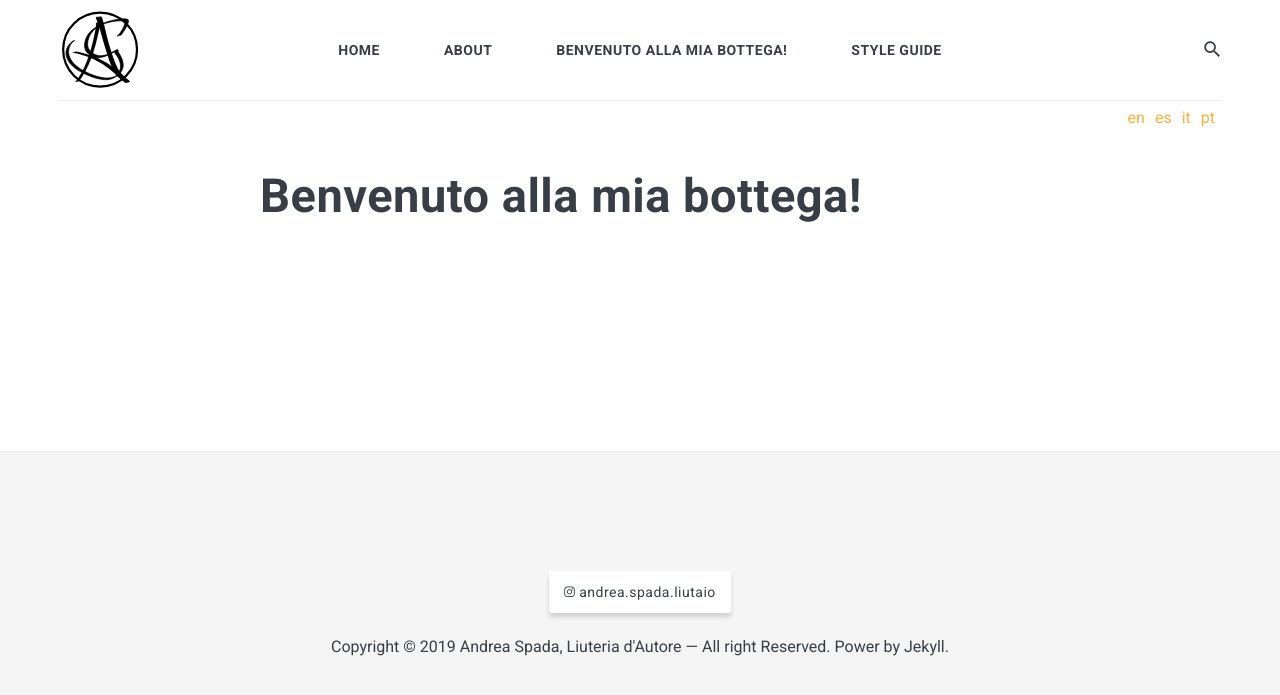
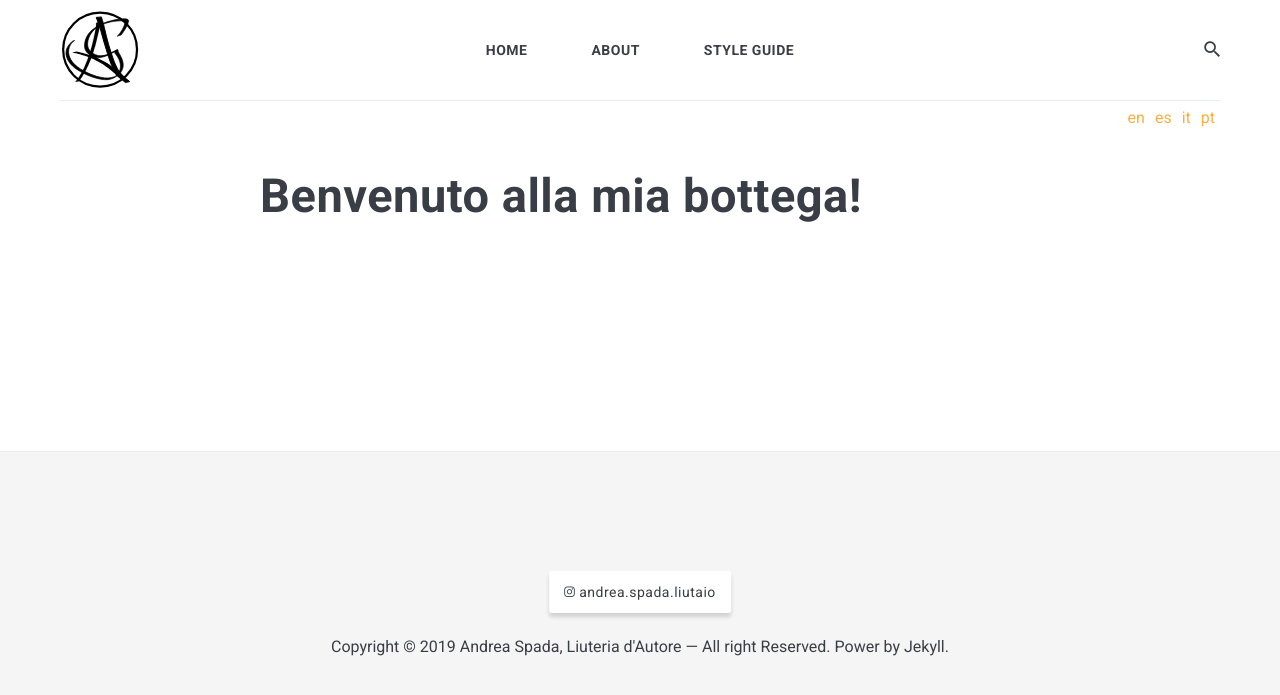
Before and after one commit to andreaspada/Multilanguage-Jekyll, a Jekyll site: the page built from _pages/it/index.md, in a window 1280 px wide. Shown: the top 695 px of the page. Built offline with Jekyll 4.4.1, drawn with Linux system fonts in a browser that asks for light colours; nearby versions of some CDN libraries.

Commit message:
Fixed submenu, pointing home to the localised main

```diff
--- a/_config.yml
+++ b/_config.yml
@@ -13,30 +13,11 @@ plugins:
 paginate: 5
 paginate_path: "/page/:num"
 
-
-# Pages Path
-#defaults:
-#  - scope:
-#     path: '_pages'
-#     values:
-#        permalink: /:basename:output_ext
-
-
-#permalink: /:categories/:title
-
-
 include:
   - _pages
 
 # Permalinks
-#permalink:        /:categories/:title
 permalink: pretty
-
-# Collections
-collections:
-  - post
-  - portfolio
-  - models
 
 # Tags
 tag_page_dir:         tag
--- a/_includes/header.html
+++ b/_includes/header.html
@@ -22,19 +22,21 @@
             </div>
 
             <div class="nav__title">Menu</div>
-
             <ul class="nav__list list-reset">
               <li class="nav__item">
-                <a href="{{site.baseurl}}/" class="nav__link">Home</a>
+                {% assign lang = site.data.languages[page.lang] %}
+                <a href="{{site.baseurl}}/{{page.lang}}" class="nav__link">Home</a>
               </li>
               {% assign posts=site.pages | where:"lang", page.lang | sort: 'title' %}
               {% if posts.size > 1 %}
+
               {% for post in posts %}
 
+              {% if post.layout != 'main' %}
               <li class="nav__item">
                 <a href="{{ post.url }}" class="nav__link">{{ post.title }}</a>
               </li>
-
+              {% endif %}
               {% endfor %}
               {% endif %}
             </ul>
--- /dev/null
+++ b/_layouts/main.html
@@ -0,0 +1,30 @@
+---
+layout: default
+---
+<div class="container">
+	<div class="page-title-box">
+		<div class="row">
+			<div class="col col-10 push-2 col-11 push-t-1 col-m-12 push-m-0">
+				<h1 class="page-title">{{ page.title | escape }}</h1>
+			</div>
+		</div>
+	</div>
+
+	{% if page.image %}
+	<div class="page__head">
+		<div class="page-image" style="background-image: url({{site.baseurl}}/images/{{page.image}})"></div>
+	</div>
+	{% endif %}
+</div>
+
+<div class="container">
+	<div class="row">
+		<!-- begin page -->
+		<article class="page col col-8 col-t-10 col-m-12">
+			<div class="page__content">
+				{{ content }}
+			</div>
+		</article>
+		<!-- end page -->
+	</div>
+</div>
```
Also changed, not shown: _pages/en/index.md (+1 -1 lines), _pages/es/index.md (+1 -1 lines), _pages/it/index.md (+1 -1 lines), _pages/pt/index.md (+1 -1 lines).
